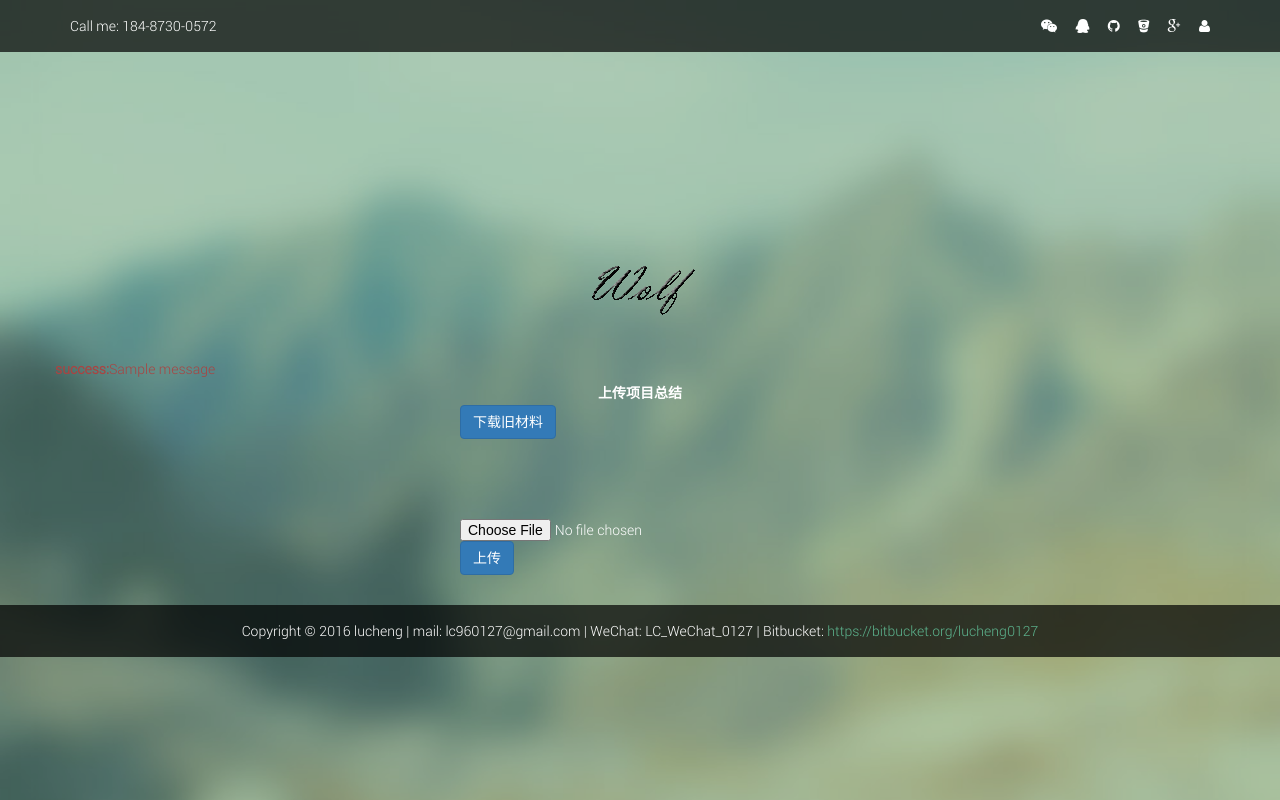
After one commit to lucheng001/my_resume, a Python web app: template application/templates/show/project/uploadFile.html in a window 1280 px wide. The commit adds this page. Run offline with Jinja, Linux system fonts and the light colour scheme; the template is opened without the code that fills it: most values are stand-ins (such as "Sample title", 1, 10 or a date in 2020); one stand-in notice (Sample message) is shown; form fields are guessed from the names that the template uses.

Commit message:
add upload file

```diff
--- a/application/templates/show/info.html
+++ b/application/templates/show/info.html
@@ -63,7 +63,7 @@
                                     <th>{{ project.name }}</th>
                                     <th>{{ project.author.chinesename }}</th>
                                     <th>
-                                        <a href="#" class="fa fa-upload"></a>
+                                        <a href="{{ url_for('bpProject.upload', projectId=project.id) }}" class="fa fa-upload"></a>
                                         <a href="#" class="fa fa-download"></a>
                                         <a href="#" class="fa fa-exclamation-circle"></a>
                                     </th>
--- /dev/null
+++ b/application/templates/show/project/uploadFile.html
@@ -0,0 +1,33 @@
+{% extends 'base.html' %}
+
+{% block page_content %}
+    <div class="logo-holder logo-top-margin">
+        <a href="{{ url_for('bpShow.info') }}" class="site-brand"><img src="{{ url_for('static', filename='images/logo.jpg') }}"></a>
+    </div>
+    <div class="container">
+        <div class="row">
+            {% with messages = get_flashed_messages(with_categories = True) %}
+            {% if messages %}
+                {% for category, message in messages %}
+                    <span class="text-danger"><b>{{ category }}:</b>{{ message }}</span>
+                {% endfor %}
+            {% endif %}
+            {% endwith %}
+            <div class="col-md-12 text-center">
+                <div class="col-md-4"></div>
+                <div class="col-md-4">
+                    <label>上传项目总结</label>
+                </div>
+            </div>
+            <div class="col-md-4"></div>
+            <div class="col-md-4">
+                <a href="#" class="btn btn-primary">下载旧材料</a>
+                <form class="subscribe-form" method="post" action="{{ url_for('bpProject.upload', projectId=project.id) }}" enctype="multipart/form-data">
+                    {{ form.csrf_token }}
+                    {{ form.file }}
+                    <button class="btn btn-primary" type="submit">上传</button>
+                </form>
+            </div>
+        </div>
+    </div>
+{% endblock %}
--- /dev/null
+++ b/application/uploads/project/鲁成/学院信息管理系统/项目总结.txt
@@ -0,0 +1 @@
+de6702f2898ec8c8
```
Also changed, not shown: application/constants.py (+12 -0 lines), application/models.py (+7 -0 lines), application/project/forms.py (+11 -0 lines), application/project/views_file_control.py (+36 -0 lines), application/uploads/project/鲁成/学院信息管理系统/项目总结.png (added), 5 other files.
